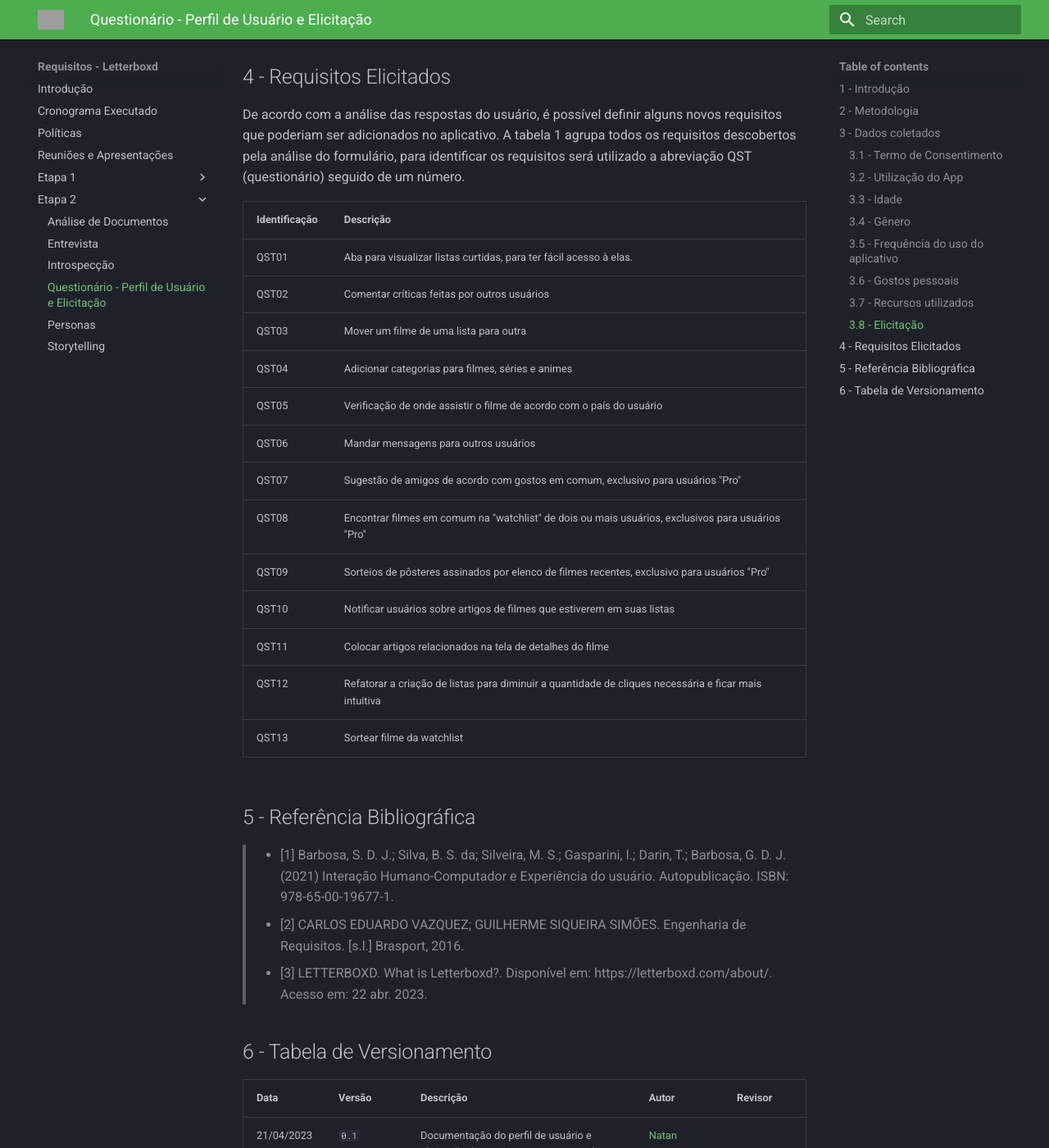
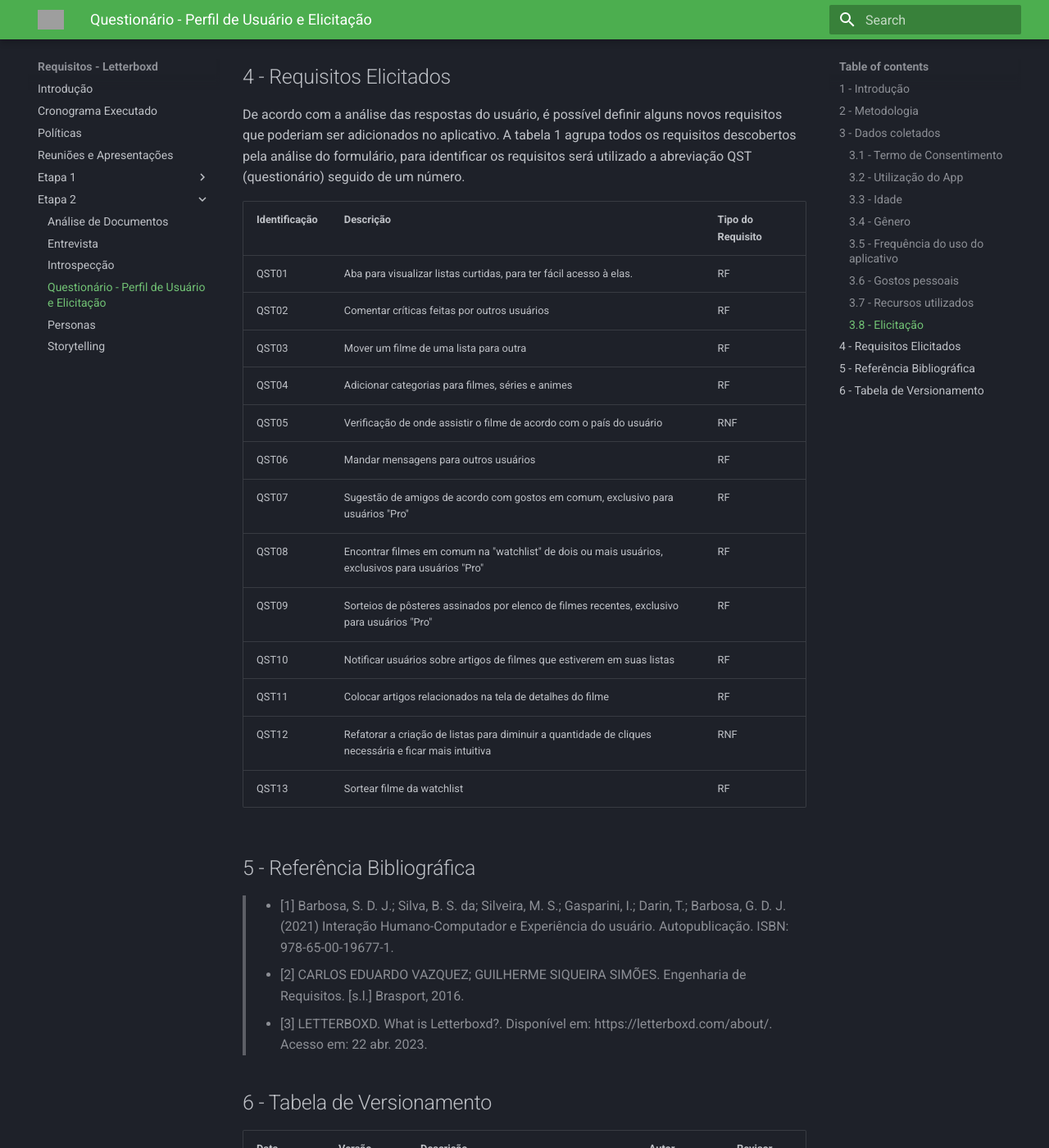
Before and after one commit to Requisitos-de-Software/2023.1-Letterboxd, an MkDocs documentation site: the page built from docs/Etapa 2/perfil.md, in a window 1280 px wide and 1400 px high, scrolled down 8375 px. Shown: the whole window at 82% size. Built offline with MkDocs 1.6.1 and Material for MkDocs 9.7.7, drawn with Linux system fonts in a browser that asks for light colours; grey boxes are pictures that could not be loaded.

Commit message:
12 - adição do tipo de requisito

```diff
--- a/docs/Etapa 2/perfil.md
+++ b/docs/Etapa 2/perfil.md
@@ -139,21 +139,21 @@ A fim de tornar o usuário "Pro" mais atraente, algumas dessas funcionalides sug
 
 De acordo com a análise das respostas do usuário, é possível definir alguns novos requisitos que poderiam ser adicionados no aplicativo. A tabela 1 agrupa todos os requisitos descobertos pela análise do formulário, para identificar os requisitos será utilizado a abreviação QST (questionário) seguido de um número.
 
-| Identificação      | Descrição                          |
-| ----------- | ------------------------------------ |
-| QST01       | Aba para visualizar listas curtidas, para ter fácil acesso à elas. |
-| QST02       | Comentar críticas feitas por outros usuários |
-| QST03       | Mover um filme de uma lista para outra |
-| QST04       | Adicionar categorias para filmes, séries e animes |
-| QST05       | Verificação de onde assistir o filme de acordo com o país do usuário |
-| QST06       | Mandar mensagens para outros usuários |
-| QST07       | Sugestão de amigos de acordo com gostos em comum, exclusivo para usuários "Pro" |
-| QST08       | Encontrar filmes em comum na "watchlist" de dois ou mais usuários, exclusivos para usuários "Pro" |
-| QST09       | Sorteios de pôsteres assinados por elenco de filmes recentes, exclusivo para usuários "Pro" |
-| QST10       | Notificar usuários sobre artigos de filmes que estiverem em suas listas |
-| QST11       | Colocar artigos relacionados na tela de detalhes do filme |
-| QST12       | Refatorar a criação de listas para diminuir a quantidade de cliques necessária e ficar mais intuitiva |
-| QST13       | Sortear filme da watchlist |
+| Identificação      | Descrição                          | Tipo do Requisito |
+| ----------- | ------------------------------------ | ------------------------------------ |
+| QST01       | Aba para visualizar listas curtidas, para ter fácil acesso à elas. | RF |
+| QST02       | Comentar críticas feitas por outros usuários | RF |
+| QST03       | Mover um filme de uma lista para outra | RF |
+| QST04       | Adicionar categorias para filmes, séries e animes | RF |
+| QST05       | Verificação de onde assistir o filme de acordo com o país do usuário | RNF |
+| QST06       | Mandar mensagens para outros usuários | RF |
+| QST07       | Sugestão de amigos de acordo com gostos em comum, exclusivo para usuários "Pro" | RF |
+| QST08       | Encontrar filmes em comum na "watchlist" de dois ou mais usuários, exclusivos para usuários "Pro" | RF |
+| QST09       | Sorteios de pôsteres assinados por elenco de filmes recentes, exclusivo para usuários "Pro" | RF |
+| QST10       | Notificar usuários sobre artigos de filmes que estiverem em suas listas | RF |
+| QST11       | Colocar artigos relacionados na tela de detalhes do filme | RF |
+| QST12       | Refatorar a criação de listas para diminuir a quantidade de cliques necessária e ficar mais intuitiva | RNF |
+| QST13       | Sortear filme da watchlist | RF |
 
 
 
```
